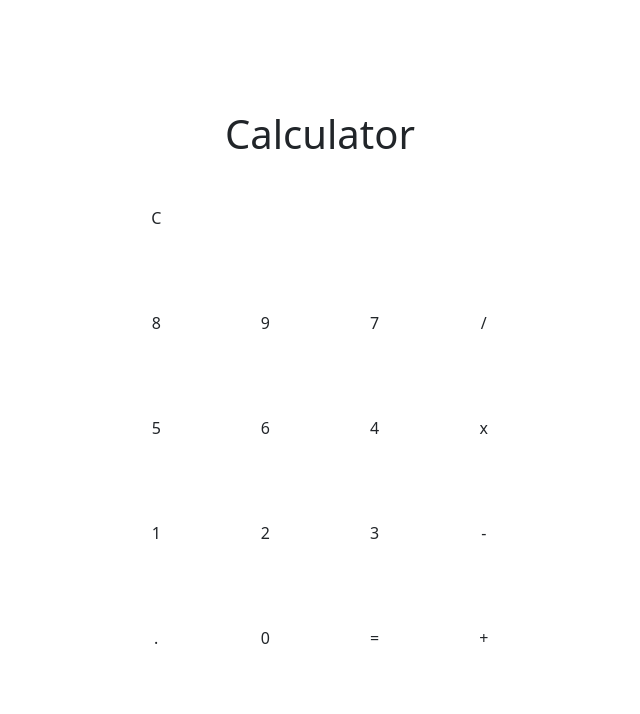
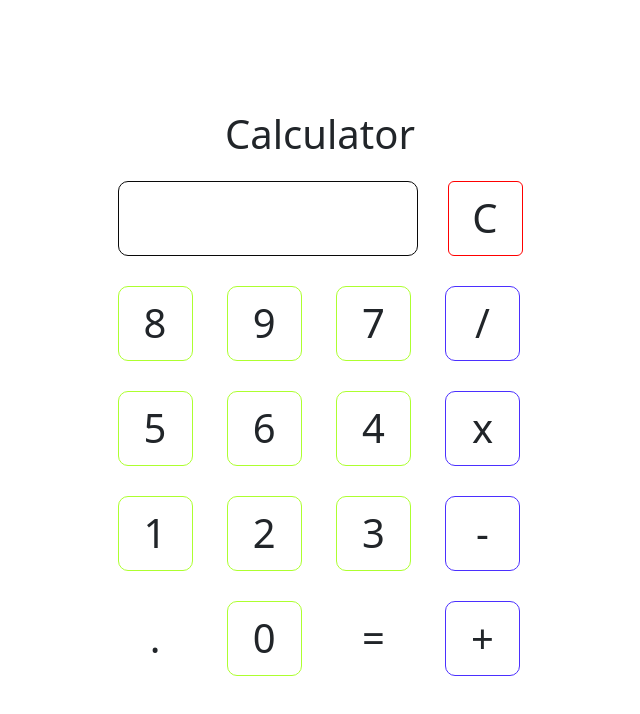
Before and after one commit to deveshjangid524/calculator, a plain HTML site: page index.html in a window 1280 px wide. Shown: the whole page, without its empty margins (320-960 px from the left). Drawn offline with nearby package versions, Linux system fonts and the light colour scheme.

Commit message:
handle screen with previous and current , complete the basic html and css

```diff
--- a/index.html
+++ b/index.html
@@ -13,7 +13,10 @@
     <h1>Calculator</h1>
     <div class="Calculator">
         <div class="first-row">
-            <div class="screen"></div>
+            <div class="screen">
+                <div class="previous"></div>
+                <div class="current"></div>
+            </div>
             <button class="btn clear">C</button>
         </div>
 
--- a/styles.css
+++ b/styles.css
@@ -11,4 +11,42 @@ body{
     height: 75px;
     width: 75px;
     margin: 15px;
+    font-size: 40px;
 }
+
+.number {
+    border: 1px solid greenyellow;
+    border-radius: 10px;
+}
+
+.operator {
+    border: 1px solid rgb(75, 47, 255);
+    border-radius: 10px;
+}
+.first-row{
+    display: flex;
+    align-items: center;
+    justify-content: center;
+}
+.screen {
+    display: flex;
+    flex-direction: column;
+    align-items: flex-end;
+    border: 1px solid rgb(9, 9, 9);
+    border-radius: 10px;
+    width: 300px;
+    height: 75px;
+    margin: 15px;
+}
+
+.clear{
+    border: 1px solid red;
+}
+
+.previous {
+    font-size: 20px;
+}
+
+.current{
+    font-size: 30px;
+}
```
